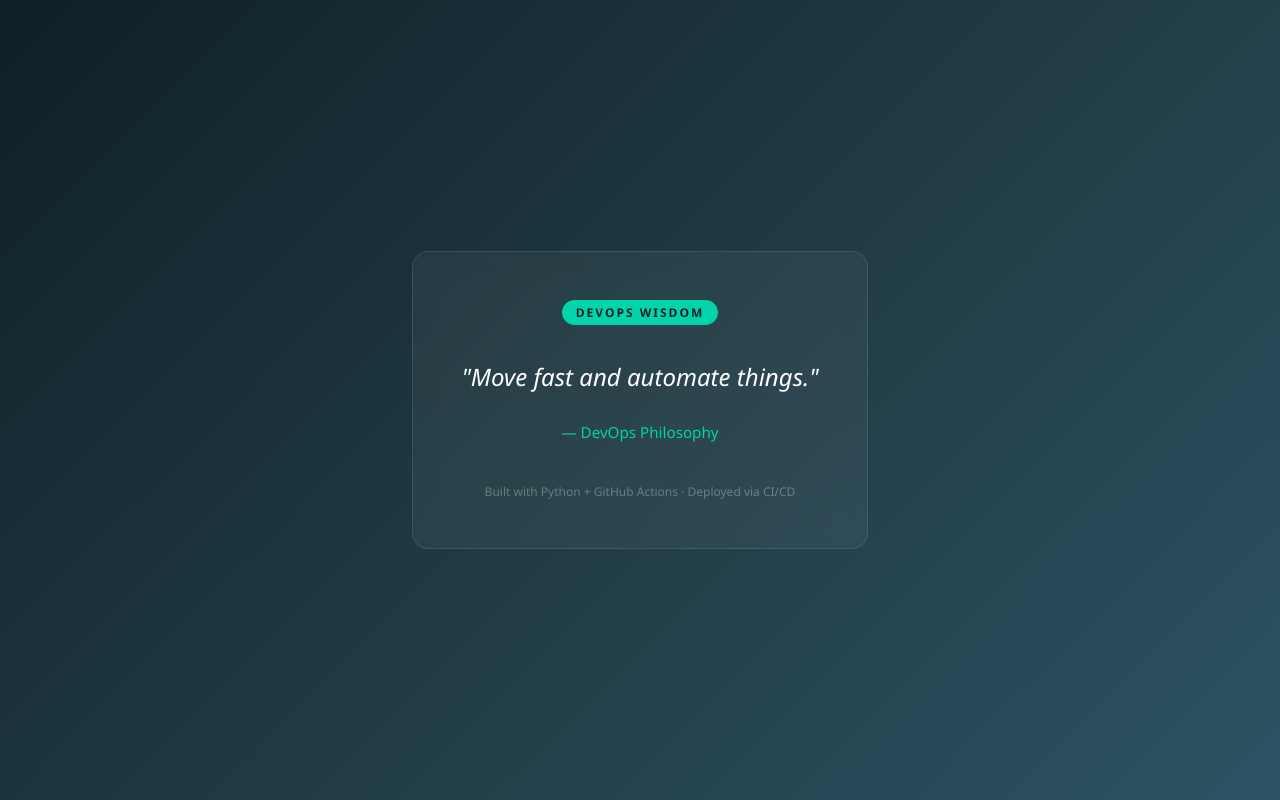
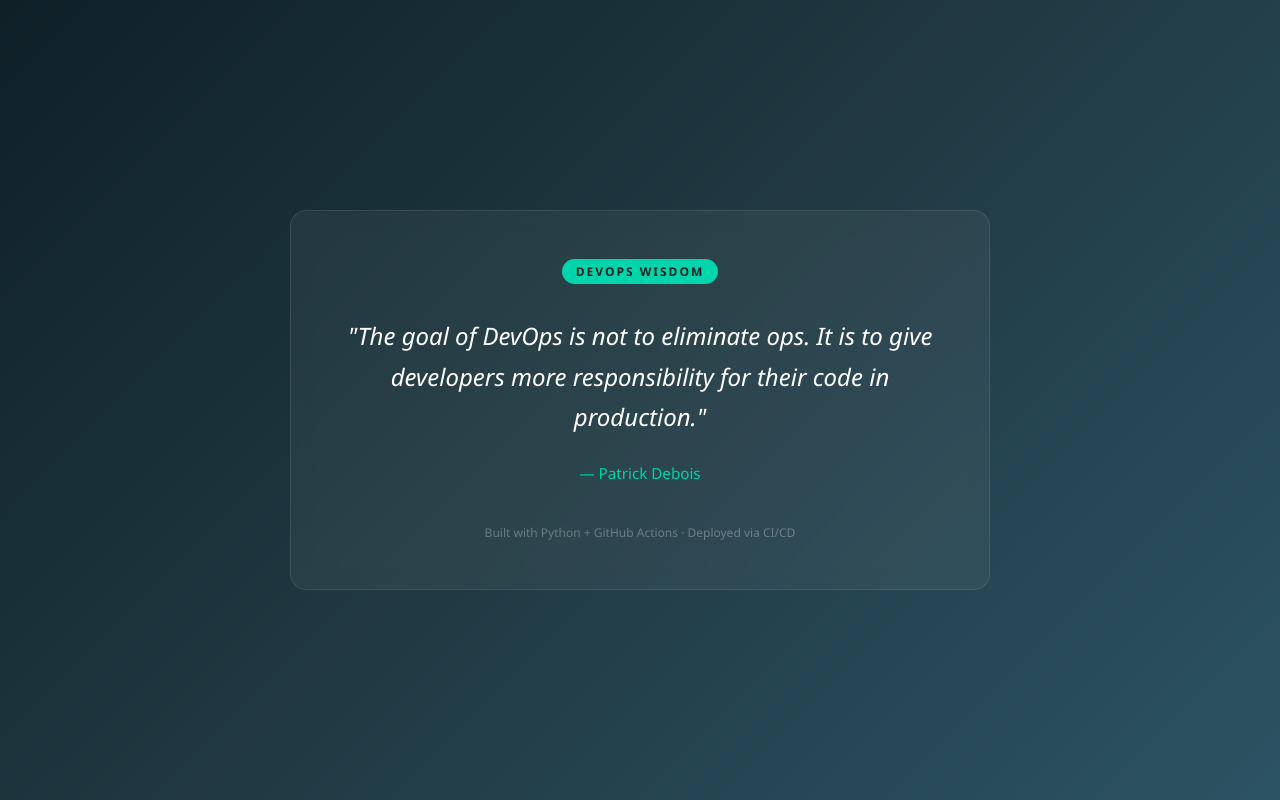
Before and after one commit to mananurrehman/devops-quote-generator, a plain HTML site: page index.html in a window 1280 px wide. Drawn offline with Linux system fonts and the light colour scheme.

Commit message:
deploy: d147c650a36fc952b25fded2683a2815aca7dd2a

```diff
--- a/index.html
+++ b/index.html
@@ -58,8 +58,8 @@
 <body>
     <div class="card">
         <span class="tag">DevOps Wisdom</span>
-        <blockquote>"Move fast and automate things."</blockquote>
-        <cite>— DevOps Philosophy</cite>
+        <blockquote>"The goal of DevOps is not to eliminate ops. It is to give developers more responsibility for their code in production."</blockquote>
+        <cite>— Patrick Debois</cite>
         <p class="footer">Built with Python + GitHub Actions · Deployed via CI/CD</p>
     </div>
 </body>
```
Also changed, not shown: 1 other file.
